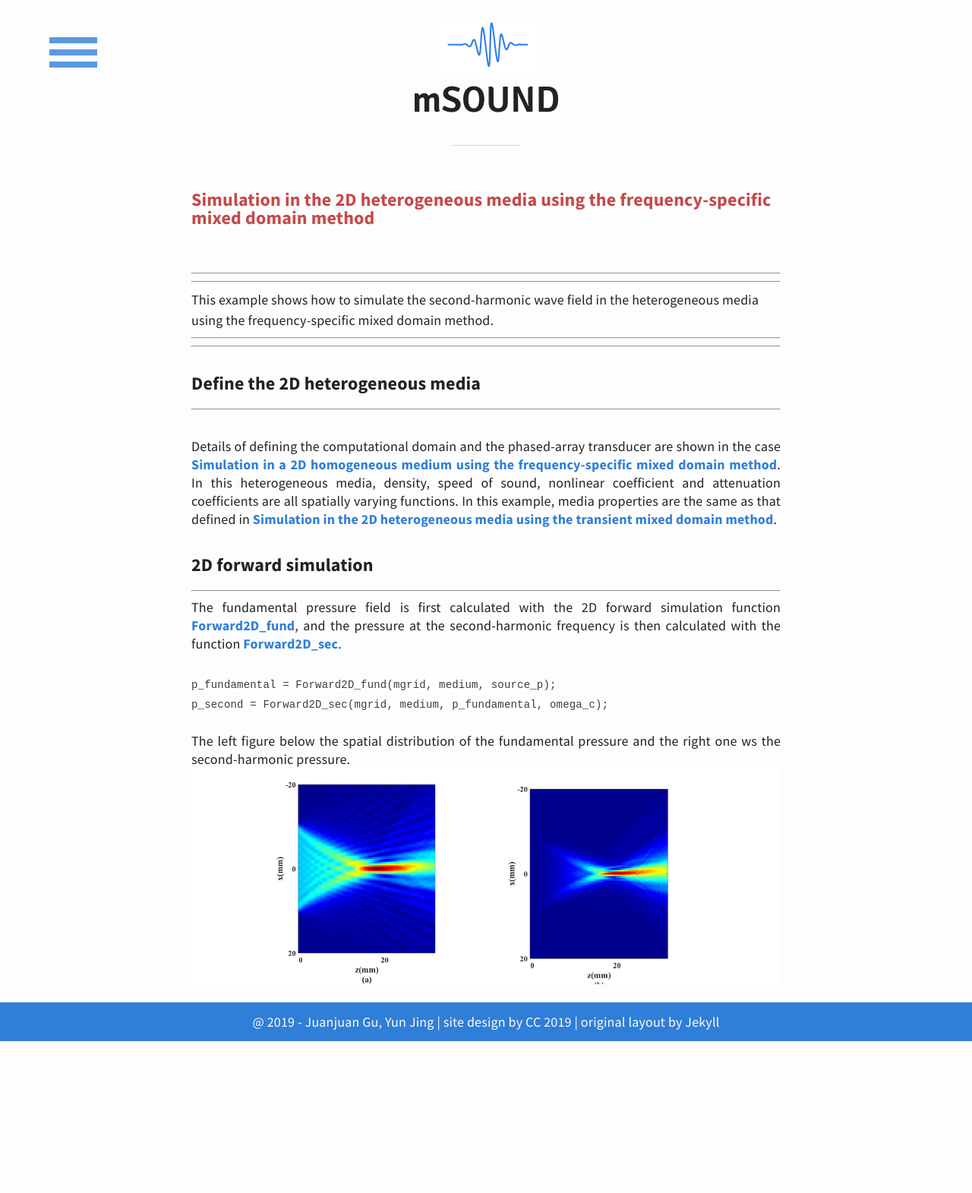
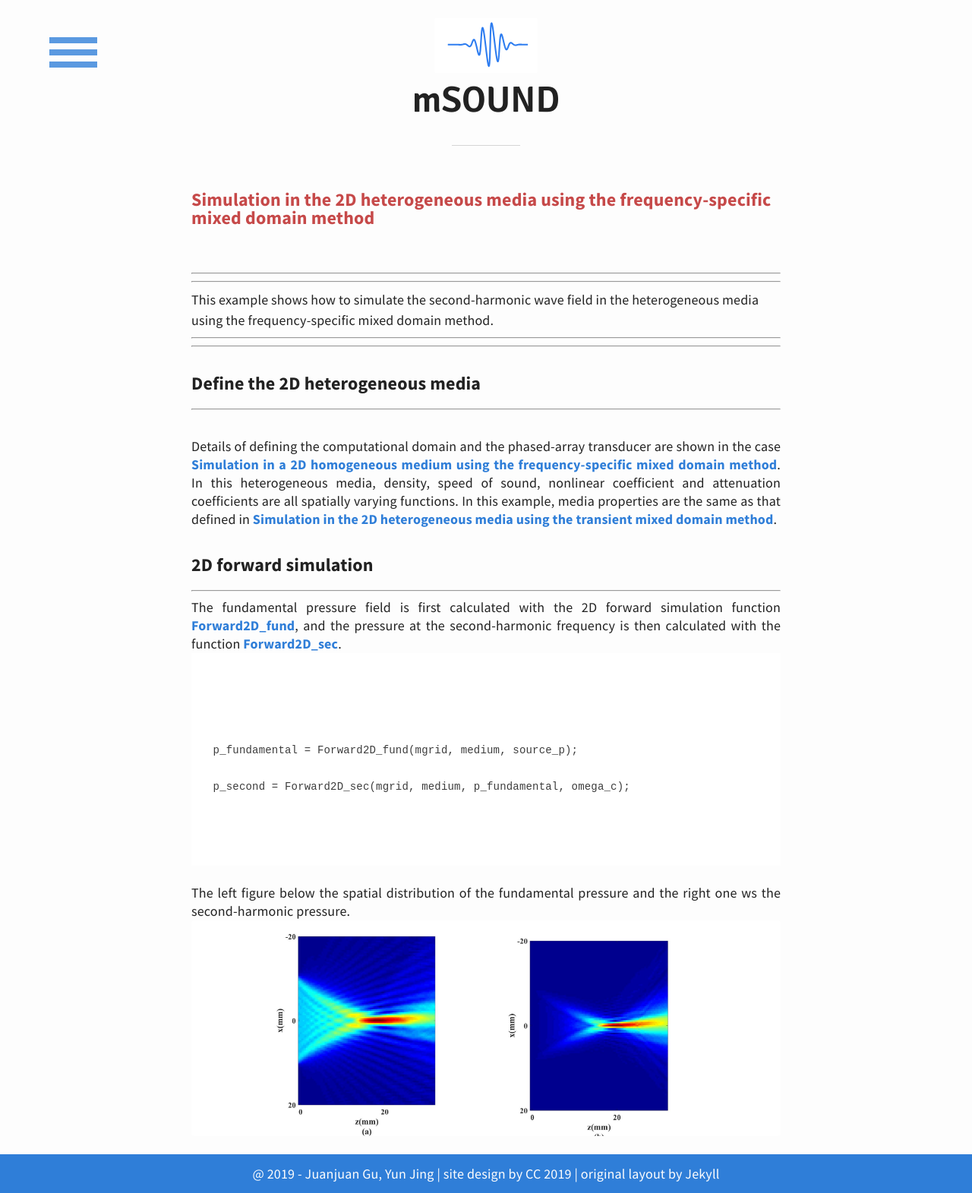
Before and after one commit to m-SOUND/mSOUND, a Jekyll site: the page built from _posts/2019-02-20-FSMDM_2D_heterogeneous.html, in a window 1280 px wide. Shown: the whole page at 76% size. Built offline with Jekyll 4.4.1, drawn with Linux system fonts in a browser that asks for light colours; before the commit the page ends 1371 px from its top, so only the background shows below that.

Commit message:
Update base.scss

```diff
--- a/_sass/base.scss
+++ b/_sass/base.scss
@@ -51,3 +51,11 @@ a {
 code {
 	font-size: 14px;
 }
+
+/*- pre -*/
+code {
+	display: block;
+	font-family: monospace;
+        white-space: pre;
+	padding: 20px;
+}
```
